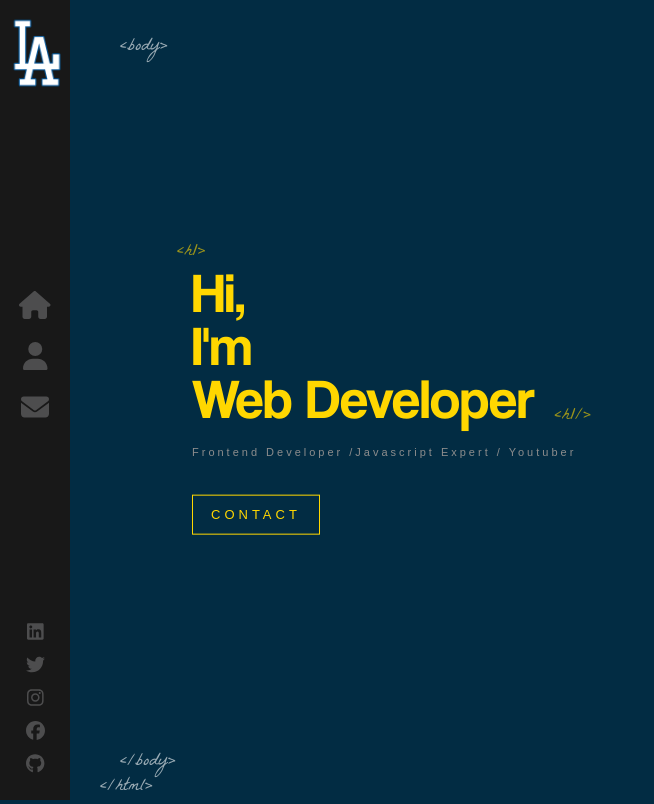
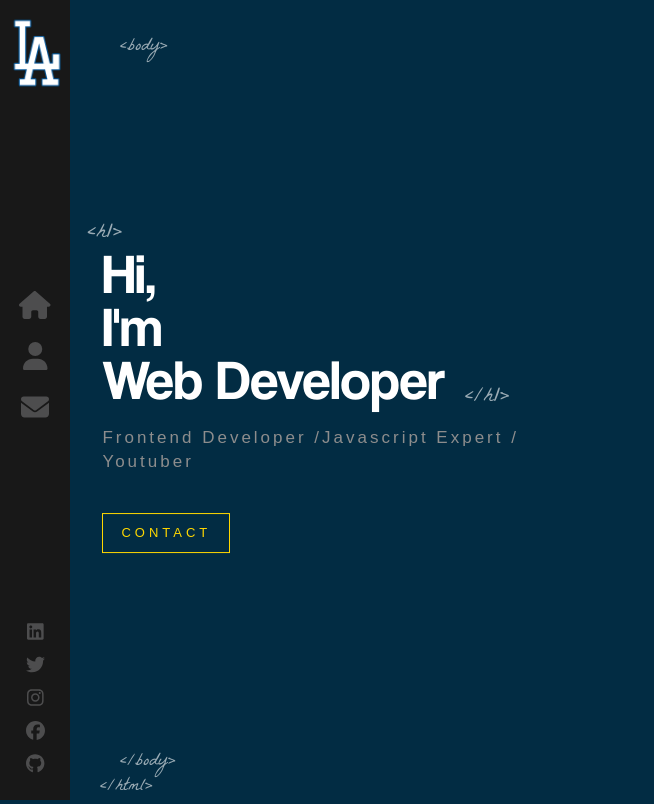
Before and after one commit to LincolinAngaya/react-portfolio, a React (Create React App) app: page / in a window 1280 px wide. Shown: the whole page, without its empty margins (0-654 px from the left). Built offline with nearby package versions, Linux system fonts and the light colour scheme.

Commit message:
remove image stylying

```diff
--- a/src/components/Home/index.scss
+++ b/src/components/Home/index.scss
@@ -1,14 +1,14 @@
 .home-page {
     .text-zone {
         position: absolute;
-        left: 15%;
+        left: 8%;
         top: 50%;
         transform: translateY(-50%);
         width: 40%;
         max-height: 90%;
     }
     h1 {
-        color: #ffd700;
+        color: #fff;
         font-size: 56px;
         line-height: 53px;
         margin: 0;
@@ -17,38 +17,30 @@
         &:before {
             content: '<h1>';
             font-family: 'La Belle Aurore', cursive;
-            color: #ffd700;
-            font-size: 18px;
+            color: #fff;
+            font-size: 22px;
             position: absolute;
             margin-top: -40px;
             left: -15px;
             opacity: 0.6;
         }
         &:after {
-            content: '<h1/>';
+            content: '</h1>';
             font-family: 'La Belle Aurore', cursive;
-            color: #ffd700;
-            font-size: 18px;
+            color: #fff;
+            font-size: 22px;
             position: absolute;
             margin-top: 18px;
             margin-left: 20px;
             animation: fadeIn 1s 1.7s backwards;
             opacity: 0.6;
         }
-        img {
-            margin-left: 20px;
-            opacity: 0;
-            width: 32px;
-            height: auto;
-            animation: rotateIn 1s linear both;
-            animation-delay: 1.4s;
-        }
     }
     h2 {
         color: #8d8d8d;
         margin-top: 20px;
         font-weight: 400;
-        font-size: 11px;
+        font-size: 17px;
         font-family: sans-serif;
         letter-spacing: 3px;
         animation: fadeIn 1s 1.8s backwards;
```
